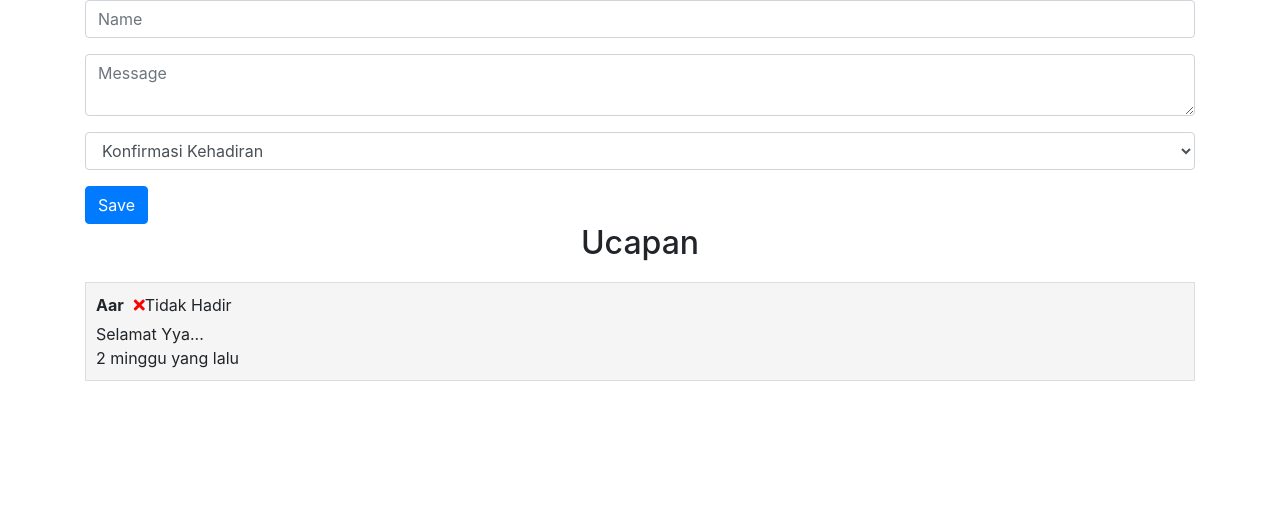
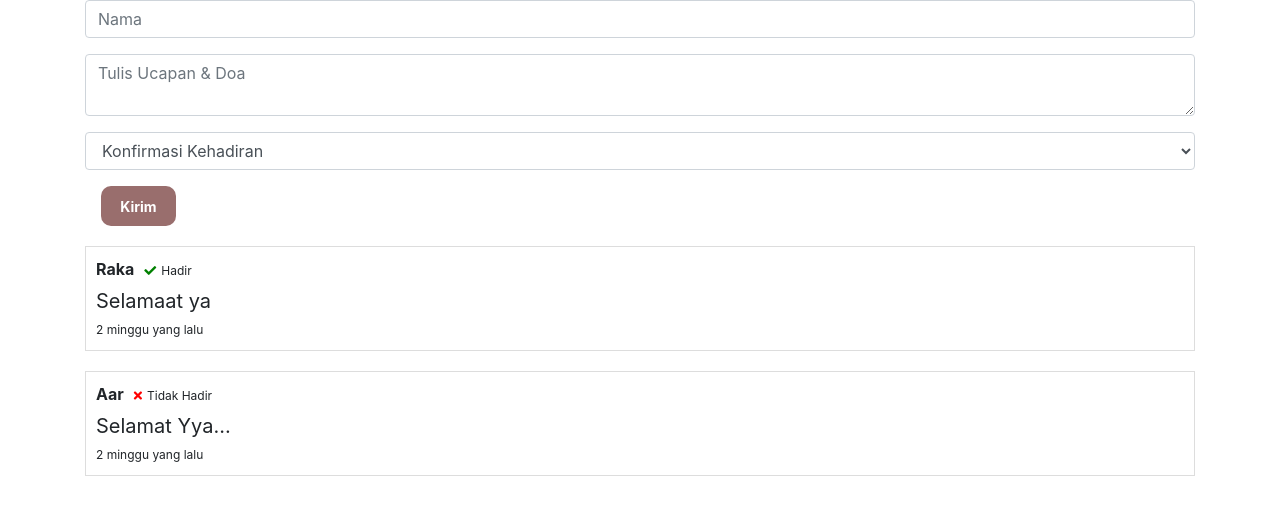
Before and after one commit to niobesad/andhini-candra, a PHP site: page /rspv.php in a window 1280 px wide. Shown: the top 515 px of the page. Run offline with PHP 8.4, Linux system fonts and the light colour scheme; some web fonts are replaced.

Commit message:
Fitting the ui

```diff
--- a/css/menikah.css
+++ b/css/menikah.css
@@ -124,7 +124,7 @@ html {
 .comment {
   margin-bottom: 10px;
   padding: 10px;
-  background-color: #f5f5f5;
+  /* background-color: #f5f5f5; */
   border: 1px solid #ddd;
 }
 
@@ -134,19 +134,27 @@ html {
 
 .comment .message {
   margin-top: 5px;
+  font-size: 1.25rem;
+}
+
+.comment .time {
+  font-size: 0.75rem;
 }
 
 .comment .attendance {
   display: inline-block;
   margin-left: 10px;
+  font-size: 0.75rem;
 }
 
 .comment .check-icon {
   color: green;
+  margin-right: 5px;
 }
 
 .comment .cross-icon {
   color: red;
+  margin-right: 5px;
 }
 
 .space40px {
@@ -337,10 +345,37 @@ html {
   padding-bottom: 30px;
 }
 
+.title-odd {
+  font-family: 'Raleway', sans-serif;
+  font-weight: 900;
+  color: #996e6d;
+  text-transform: uppercase;
+  font-size: 1.5rem;
+  letter-spacing: 0px;
+  padding-top: 30px;
+}
+
+.btn-odd{
+  width: 75px;
+  height: 40px;
+  background-color: #996e6d;
+  border: none;
+  color: white;
+  text-align: center;
+  display: flex;
+  justify-content: center;
+  align-items: center;
+  font-size: 14px;
+  font-weight: bold;
+  cursor: pointer;
+  border-radius: 10px;
+  margin: 1rem;
+}
+
 .nama-andhini {
   font-family: 'Cookie', sans-serif;
   color: #996e6d;
-  font-size: 1.5rem;
+  font-size: 1.75rem;
   padding-left: 20px;
   text-align: left;
   line-height: normal;
@@ -349,7 +384,7 @@ html {
 .nama-candra {
   font-family: 'Cookie', sans-serif;
   color: #996e6d;
-  font-size: 1.5rem;
+  font-size: 1.75rem;
   padding-right: 20px;
   text-align: right;
   line-height: normal;
@@ -376,12 +411,12 @@ html {
 }
 
 .waktu {
-  font-size: 1rem;
+  font-size: 1.5rem;
   font-family: 'Raleway', sans-serif;
 }
 
 .tanggal-angka {
-  font-size: 3rem;
+  font-size: 4rem;
   font-family: 'Raleway', sans-serif;
   color: #996e6d;
   font-weight: 900;
@@ -655,9 +690,9 @@ body.preloader-site {
 
 .fade {
   -webkit-animation-name: fade;
-  -webkit-animation-duration: 1.5s;
+  -webkit-animation-duration: 5s;
   animation-name: fade;
-  animation-duration: 1.5s;
+  animation-duration: 3s;
 }
 
 @-webkit-keyframes fade {
--- a/data.json
+++ b/data.json
@@ -4,5 +4,11 @@
         "message": "Selamat Yya...",
         "attendance": "Tidak Hadir",
         "time": "2023-06-11 13:56:15"
+    },
+    "6486d20d3592d": {
+        "name": "Raka",
+        "message": "Selamaat ya",
+        "attendance": "Hadir",
+        "time": "2023-06-12 15:06:37"
     }
 }
--- a/rspv.php
+++ b/rspv.php
@@ -97,7 +97,7 @@ if ($_SERVER["REQUEST_METHOD"] == "POST") {
     // Prepare the response data
     $response = array(
         'status' => 'success',
-        'message' => 'Data saved successfully!',
+        'message' => 'Ucapan berhasil dikirim!',
         'entry' => array(
             'name' => $name,
             'attendance' => $attendance,
@@ -152,10 +152,10 @@ foreach ($data as $id => $entry) {
     <div id="message-container"></div>
     <form id="save-form">
       <div class="form-group">
-        <input type="text" class="form-control" id="name" name="name" placeholder="Name" required>
+        <input type="text" class="form-control" id="name" name="name" placeholder="Nama" required>
       </div>
       <div class="form-group">
-        <textarea class="form-control" id="message" name="message" placeholder="Message" required></textarea>
+        <textarea class="form-control" id="message" name="message" placeholder="Tulis Ucapan & Doa" required></textarea>
       </div>
       <div class="form-group">
         <select class="form-control" id="attendance" name="attendance" required>
@@ -164,11 +164,11 @@ foreach ($data as $id => $entry) {
           <option value="Tidak Hadir">Tidak Hadir</option>
         </select>
       </div>
-      <button type="submit" class="btn btn-primary">Save</button>
+      <button type="submit" class="btn-odd">Kirim</button>
     </form>
-    <div class="column is-12 prolog">
-        <h2 class="title text-center section-title">Ucapan</h2>
-    </div>
+    <!-- <div class="column is-12 prolog">
+        <h5 class="has-text-centered title-odd">Ucapan</h5>
+    </div> -->
     <div id="data-container">
         <?= $commentHTML ?>
     </div>
@@ -291,7 +291,7 @@ foreach ($data as $id => $entry) {
                 },
                 error: function() {
                     // Show error message
-                    var messageHtml = '<div class="alert alert-danger" role="alert">Failed to save data. Please try again.</div>';
+                    var messageHtml = '<div class="alert alert-danger" role="alert">Gagal mengirim ucapan, mohon coba lagi.</div>';
                     $('#message-container').html(messageHtml);
                 }
             });
```
Also changed, not shown: index.php (+16 -17 lines), js/menikah.js (+0 -16 lines).
